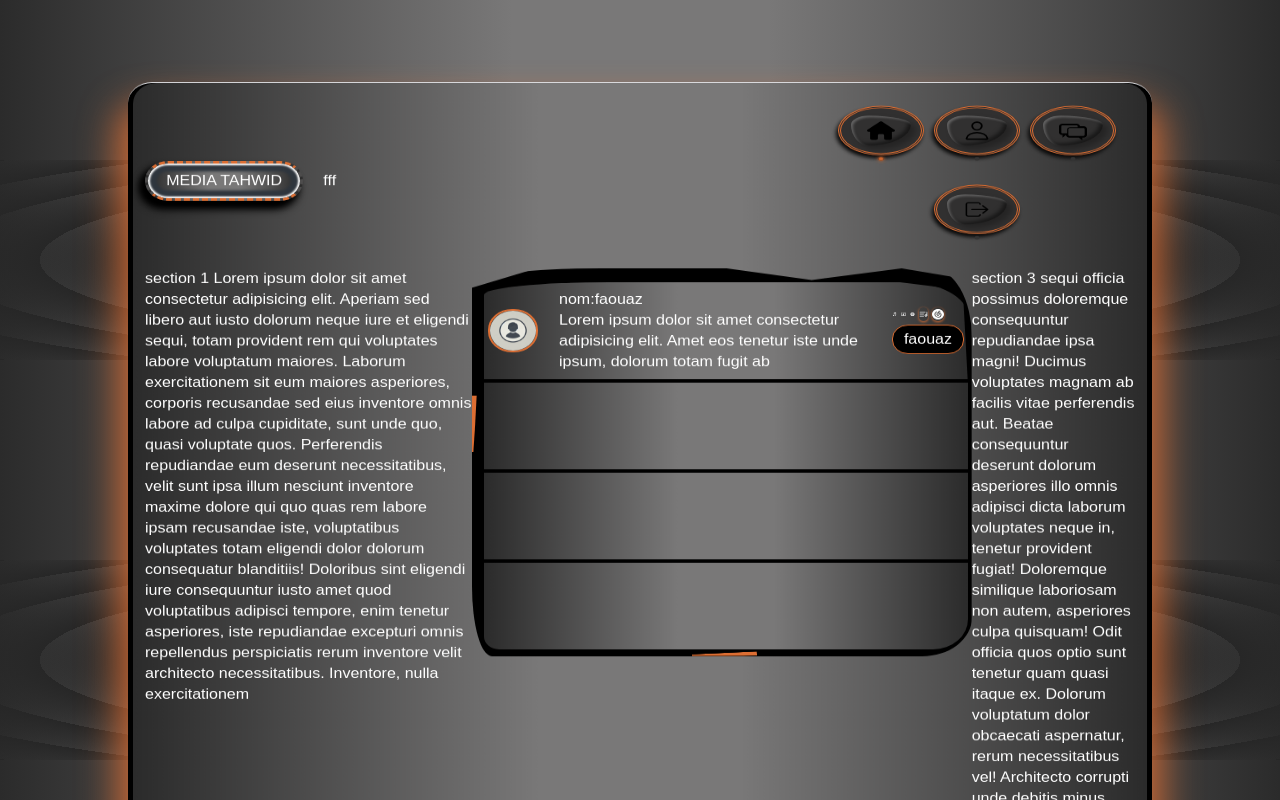
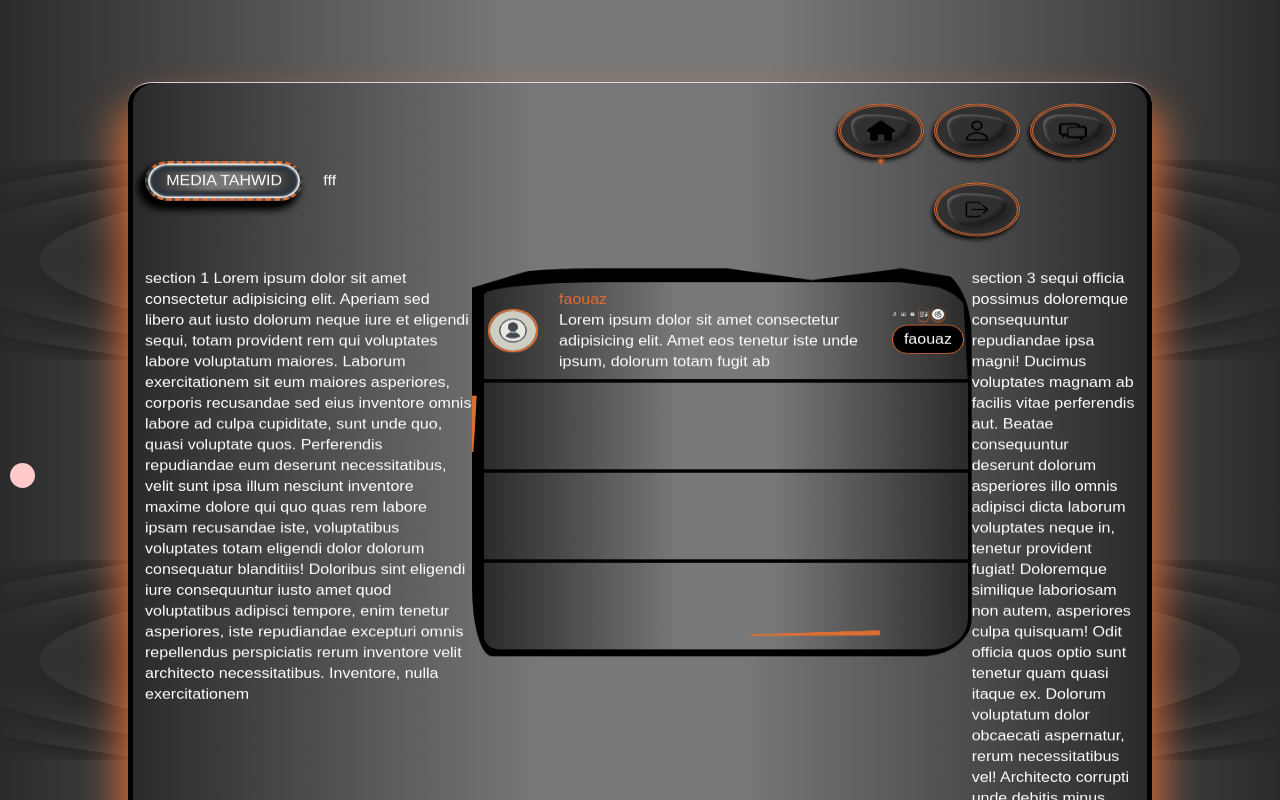
Before and after one commit to GitHubFaouaz/LiveChatApp, a Next.js app: page /home in a window 1280 px wide. Shown: the top 800 px of the page. Built offline with nearby package versions, Linux system fonts and the light colour scheme; no server answers.

Commit message:
components minibtn page homme

```diff
--- /dev/null
+++ b/app/composant/BarreDeco.jsx
@@ -0,0 +1,14 @@
+import React from "react";
+
+export default function BarreDeco() {
+  return (
+    <>
+      <div className="absolute top-[20%]  h-[200px] bg-red-200 flex items-center justify-center  bg-gradient-to-r from-cyan-500 to-blue-500 w-[100%] customBarreDecoHome ">
+        {/* barre deco */}
+      </div>
+      <div className="absolute top-[70%]  h-[200px] bg-red-200 flex items-center justify-center  bg-gradient-to-r from-cyan-500 to-blue-500 w-[100%] customBarreDecoHome ">
+        {/* barre deco */}
+      </div>
+    </>
+  );
+}
--- /dev/null
+++ b/app/composant/MiniBtnPageBody.tsx
@@ -0,0 +1,11 @@
+import React from "react";
+
+export default function MiniBtnPageBody() {
+  return (
+    <div className="absolute z-[2] w-[100%] h-[100%] ">
+      <span className="absolute top-[250px] left-[10px] text-[#000]  bg-red-200 rounded-3xl w-[25px] h-[25px]"></span>
+      <span className="absolute top-[100px] right-[200px] text-[#000]  bg-red-200 rounded-3xl w-[25px] h-[25px]"></span>
+      <span className="absolute bottom-[150px] left-[200px] text-[#000]  bg-red-200 rounded-3xl w-[25px] h-[25px]"></span>
+    </div>
+  );
+}
--- a/app/composant/Nav.tsx
+++ b/app/composant/Nav.tsx
@@ -40,11 +40,12 @@ import { TiMessages } from "react-icons/ti";
 import { IoIosLogOut } from "react-icons/io";
 import Link from "next/link";
 import { usePathname } from "next/navigation";
+
 const Nav = () => {
   const pathname = usePathname();
   return (
     <>
-      <ul className="navigation">
+      <ul className="navigation  w-full ">
         <li className="customLiNav">
           <Link
             href="/home"
--- /dev/null
+++ b/app/composant/PostShar.tsx
@@ -0,0 +1,5 @@
+import React from "react";
+
+export default function PostShar() {
+  return <div className="">fff</div>;
+}
--- a/app/composant/Posts.tsx
+++ b/app/composant/Posts.tsx
@@ -23,7 +23,7 @@ export default function Posts() {
           />
         </div>
         <div>
-          <p>nom:faouaz</p>
+          <p className="text-[var(--colorOrange)]">faouaz</p>
           <p className="text-white">
             Lorem ipsum dolor sit amet consectetur adipisicing elit. Amet eos
             tenetur iste unde ipsum, dolorum totam fugit ab
--- a/app/globals.css
+++ b/app/globals.css
@@ -29,7 +29,7 @@ body {
   padding: 10px;
   border: 3px double #dc6e33;
   box-shadow: -2px 4px 5px #0a0a0a;
-  transform: rotateX(30deg);
+  transform: rotateX(20deg);
 }
 
 .customBarreDecoHome {
@@ -74,14 +74,13 @@ body {
 .customContainePosts::after {
   content: "";
   position: absolute;
-  left: 50%;
-  top: 414px;
-  /* bottom: 64px; */
-  width: 5px;
-  height: 65px;
+  right: 154px;
+  top: 358px;
+  width: 6px;
+  height: 130px;
   background: #dc6e33;
   clip-path: polygon(100% 0, 69% 53%, 34% 100%, 0 100%, 0% 50%, 0 0);
-  transform: rotateZ(87deg);
+  transform: rotateZ(88deg);
 }
 
 .customContainePosts > div:first-child {
--- a/app/home/page.tsx
+++ b/app/home/page.tsx
@@ -3,11 +3,13 @@ import React, { useEffect } from "react";
 import { useSession, signIn, signOut } from "next-auth/react";
 import { useRouter } from "next/navigation";
 import { FaSignOutAlt } from "react-icons/fa";
-// import clientAuth from "../utile/clientAuth";
+import BarreDeco from "../composant/BarreDeco";
 
 import Nav from "../composant/Nav";
 import Title from "../composant/Title";
 import Posts from "../composant/Posts";
+import PostShar from "../composant/PostShar";
+import MiniBtnPageBody from "../composant/MiniBtnPageBody";
 
 export default function page() {
   const { data: session } = useSession();
@@ -72,25 +74,15 @@ export default function page() {
     //   )}
     // </div>
     <div className="w-full h-full flex items-center justify-center min-h-screen bg-bgHomedeg ">
-      <div className="absolute top-[20%]  h-[200px] bg-red-200 flex items-center justify-center  bg-gradient-to-r from-cyan-500 to-blue-500 w-[100%] customBarreDecoHome ">
-        {/* barre deco */}
-      </div>
-      <div className="absolute top-[70%]  h-[200px] bg-red-200 flex items-center justify-center  bg-gradient-to-r from-cyan-500 to-blue-500 w-[100%] customBarreDecoHome ">
-        {/* barre deco */}
-      </div>
-
+      <BarreDeco />
+      <MiniBtnPageBody />
       <div className="w-4/5 h-full px-[5px] pb-[15px]  bg-black rounded-3xl rotateTable  shadow-customHome max-w-[1700px] z-10 border-t-[1px] border-solid border-[#cdcdcd]-500  ">
         <div className="w-full h-full flex items-center flex-col bg-bgHomedeg  rounded-3xl p-3">
-          {/* barreNav */}
-          <nav className="grid grid-cols-[1fr_3fr_2fr]  w-full items-center gap-5">
-            <div className="  ">
-              <Title />
-            </div>
-            <div className="">fff</div>
-            <div className="w-full ">
-              <Nav />
-            </div>
-          </nav>
+          <header className="grid grid-cols-[1fr_3fr_2fr]  w-full items-center gap-5">
+            <Title />
+            <PostShar />
+            <Nav />
+          </header>
           <main className="grid grid-cols-[2fr_3fr_1fr]">
             <section>
               section 1 Lorem ipsum dolor sit amet consectetur adipisicing elit.
--- a/app/page.tsx
+++ b/app/page.tsx
@@ -1,77 +1,7 @@
-"use client";
-
-import { FcGoogle } from "react-icons/fc";
-import Nav from "./composant/Nav";
-import { useSession, signOut } from "next-auth/react";
-import clientAuth from "./utile/clientAuth";
-
 // page de connexion
-
+import PageLogin from "./pageLogin/Page";
 export default function Home() {
-  const { data: session } = useSession();
-  const { loginClientWithGoogle } = clientAuth();
-
   // console.log(session);
 
-  return (
-    <div>
-      {/* <Nav /> */}
-      <section className="w-full h-screen flex items-center justify-center p-3">
-        <div className="max-w-[1000px] m-auto flex items-center justify-center flex-col gap-5 text-center">
-          <h1 className="text-6xl uppercase font-black ">
-            CHAT <span className="text-blue-600">APP</span>
-          </h1>
-          <p>
-            Lorem ipsum dolor sit amet consectetur adipisicing elit.
-            Consectetur, esse hic velit quis quas, molestias voluptatem non
-            voluptatum, earum eos alias accusamus in voluptatibus repellendus
-            provident? Ipsam, fugiat dolore iusto nesciunt illum quisquam ex
-            illo facilis consectetur porro eligendi in at? Atque pariatur quasi
-            vitae voluptatibus quidem praesentium officia quia quis labore nihil
-            dicta natus nostrum dolorem est, minima consectetur asperiores
-            voluptas eligendi ut, rerum explicabo. Reprehenderit, sequi modi
-            laborum amet illum inventore unde earum neque repellat sed maxime?
-            Porro provident vel architecto perspiciatis quas maiores dolores
-            consequatur aut at sed, repellendus, dolor tempore, veritatis quae
-            nostrum? In, voluptates pariatur, dolorum sapiente, error nulla ut
-            reprehenderit recusandae quasi fuga rerum autem sunt. Veritatis !
-          </p>
-          {session ? (
-            <>
-              <p>Signed in as {session?.user?.name} </p>
-              <br />
-              <button onClick={() => signOut()}>Sign out</button>
-            </>
-          ) : (
-            <button
-              onClick={loginClientWithGoogle}
-              className="bg-gray-200 hover:bg-gray-300 rounded-md p-2 flex items-center gap-2 "
-            >
-              <FcGoogle /> Se conecter avec google
-            </button>
-          )}
-        </div>
-      </section>
-    </div>
-  );
+  return <PageLogin />;
 }
-
-// export default function Component() {
-//   const { data: session } = useSession();
-//   console.log("sessionLog", session?.user);
-
-//   if (session) {
-//     return (
-//       <>
-//         Signed in as {session?.user?.email} <br />
-//         <button onClick={() => signOut()}>Sign out</button>
-//       </>
-//     );
-//   }
-//   return (
-//     <>
-//       Not signed in <br />
-//       <button onClick={() => signIn()}>Sign in</button>
-//     </>
-//   );
-// }
--- /dev/null
+++ b/app/pageLogin/page.tsx
@@ -0,0 +1,53 @@
+"use client";
+import React from "react";
+
+import { FcGoogle } from "react-icons/fc";
+// import Nav from "./composant/Nav";
+import { useSession, signOut } from "next-auth/react";
+import clientAuth from "../utile/clientAuth";
+export default function PageLogin() {
+  const { data: session } = useSession();
+  const { loginClientWithGoogle } = clientAuth();
+
+  return (
+    <div>
+      {/* <Nav /> */}
+      <section className="w-full h-screen flex items-center justify-center p-3">
+        <div className="max-w-[1000px] m-auto flex items-center justify-center flex-col gap-5 text-center">
+          <h1 className="text-6xl uppercase font-black ">
+            CHAT <span className="text-blue-600">APP</span>
+          </h1>
+          <p>
+            Lorem ipsum dolor sit amet consectetur adipisicing elit.
+            Consectetur, esse hic velit quis quas, molestias voluptatem non
+            voluptatum, earum eos alias accusamus in voluptatibus repellendus
+            provident? Ipsam, fugiat dolore iusto nesciunt illum quisquam ex
+            illo facilis consectetur porro eligendi in at? Atque pariatur quasi
+            vitae voluptatibus quidem praesentium officia quia quis labore nihil
+            dicta natus nostrum dolorem est, minima consectetur asperiores
+            voluptas eligendi ut, rerum explicabo. Reprehenderit, sequi modi
+            laborum amet illum inventore unde earum neque repellat sed maxime?
+            Porro provident vel architecto perspiciatis quas maiores dolores
+            consequatur aut at sed, repellendus, dolor tempore, veritatis quae
+            nostrum? In, voluptates pariatur, dolorum sapiente, error nulla ut
+            reprehenderit recusandae quasi fuga rerum autem sunt. Veritatis !
+          </p>
+          {session ? (
+            <>
+              <p>Signed in as {session?.user?.name} </p>
+              <br />
+              <button onClick={() => signOut()}>Sign out</button>
+            </>
+          ) : (
+            <button
+              onClick={loginClientWithGoogle}
+              className="bg-gray-200 hover:bg-gray-300 rounded-md p-2 flex items-center gap-2 "
+            >
+              <FcGoogle /> Se conecter avec google
+            </button>
+          )}
+        </div>
+      </section>
+    </div>
+  );
+}
--- a/tsconfig.json
+++ b/tsconfig.json
@@ -31,7 +31,8 @@
     "app/api/route.js",
     "app/composant/CreatePost.tsx",
     "app/api/posts/route.ts",
-    "app/api/users/route.ts"
+    "app/api/users/route.ts",
+    "app/pageLogin/page.jsx"
   ],
   "exclude": ["node_modules"]
 }
```
